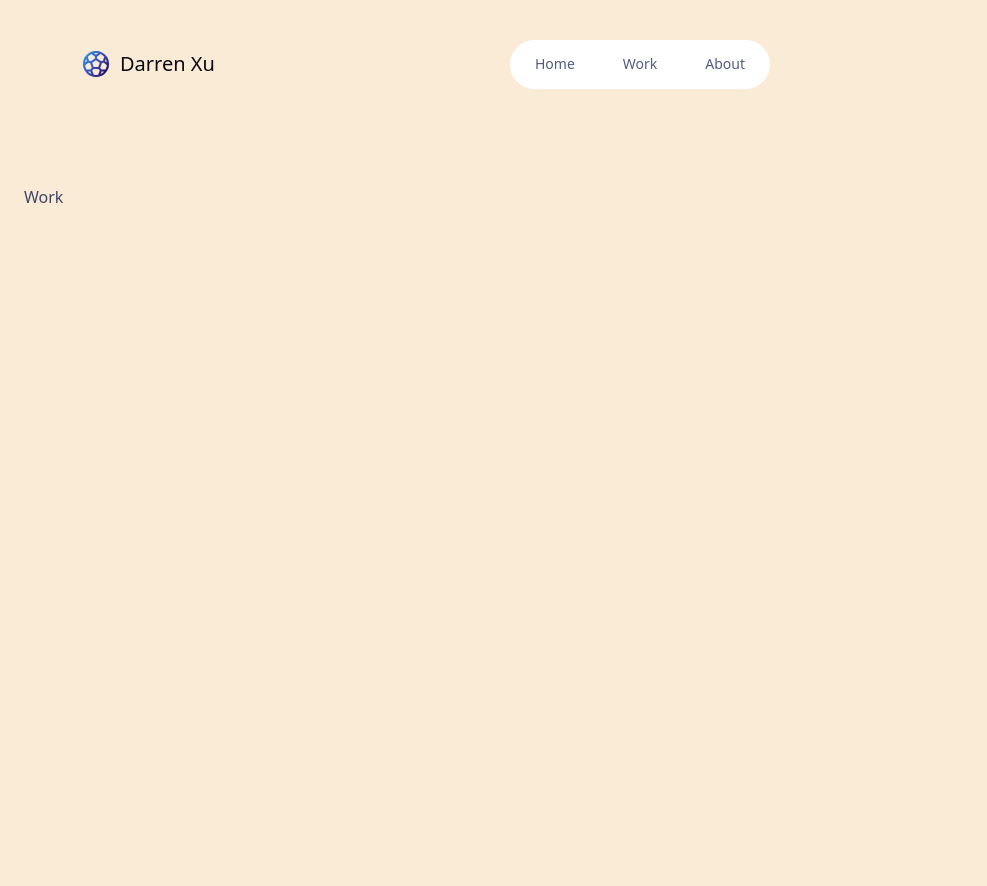
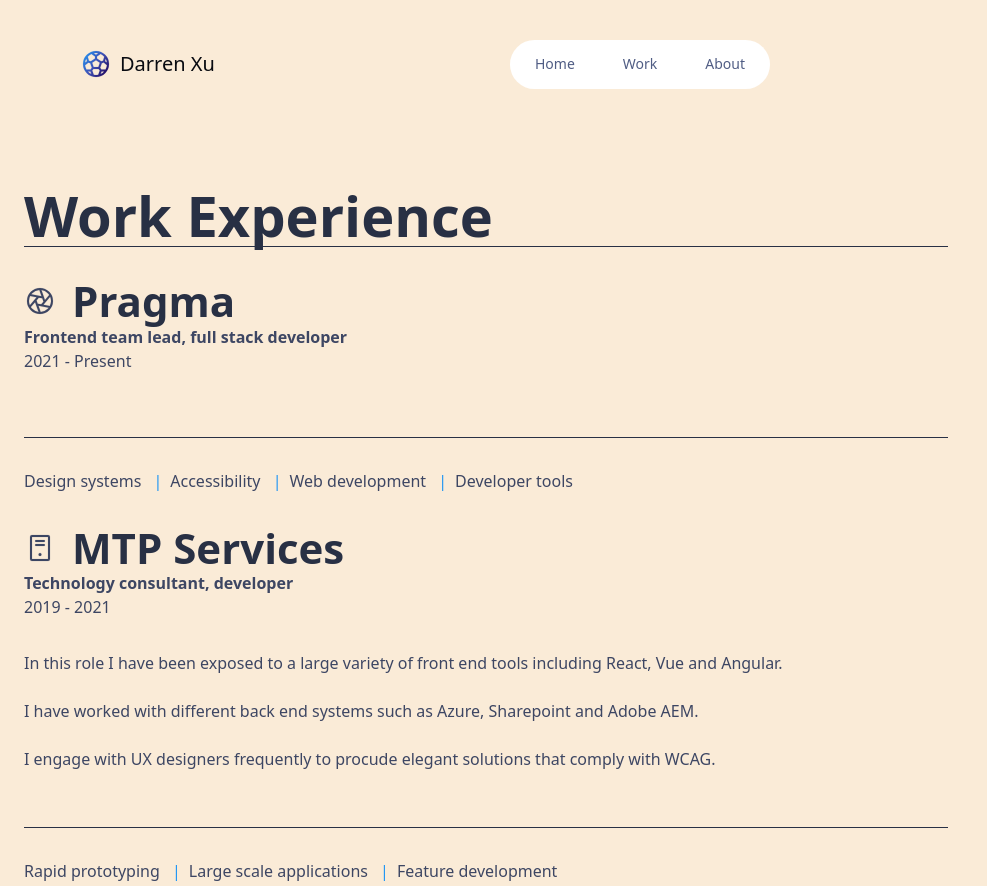
Before and after one commit to DarrenXu94/motion-portfolio, an Astro site: page /work in a window 1280 px wide. Shown: the top 886 px of the page, without its empty margins (0-987 px from the left). Before the commit the page ends 800 px from the top, so only its background shows below. Built offline with nearby package versions, Linux system fonts and the light colour scheme; Astro itself is replaced by a stand-in of ours.

Commit message:
work section

```diff
--- a/src/components/IconPaths.ts
+++ b/src/components/IconPaths.ts
@@ -11,6 +11,10 @@
  *    (or add `stroke="none"` on shapes with no `fill` or `stroke` specified).
  */
 export const iconPaths = {
+  aperture: `<path d="M201.54,54.46A104,104,0,0,0,54.46,201.54,104,104,0,0,0,201.54,54.46ZM190.23,65.78a88.18,88.18,0,0,1,11,13.48L167.55,119,139.63,40.78A87.34,87.34,0,0,1,190.23,65.78ZM155.59,133l-18.16,21.37-27.59-5L100.41,123l18.16-21.37,27.59,5ZM65.77,65.78a87.34,87.34,0,0,1,56.66-25.59l17.51,49L58.3,74.32A88,88,0,0,1,65.77,65.78ZM46.65,161.54a88.41,88.41,0,0,1,2.53-72.62l51.21,9.35Zm19.12,28.68a88.18,88.18,0,0,1-11-13.48L88.45,137l27.92,78.18A87.34,87.34,0,0,1,65.77,190.22Zm124.46,0a87.34,87.34,0,0,1-56.66,25.59l-17.51-49,81.64,14.91A88,88,0,0,1,190.23,190.22Zm-34.62-32.49,53.74-63.27a88.41,88.41,0,0,1-2.53,72.62Z"></path>`,
+  "greater-than": `<path d="M224,128a8,8,0,0,1-4.58,7.23l-152,72a8,8,0,1,1-6.85-14.46L197.31,128,60.58,63.23a8,8,0,1,1,6.85-14.46l152,72A8,8,0,0,1,224,128Z"></path>`,
+  shield: `<path d="M208,40H48A16,16,0,0,0,32,56v56c0,52.72,25.52,84.67,46.93,102.19,23.06,18.86,46,25.27,47,25.53a8,8,0,0,0,4.2,0c1-.26,23.91-6.67,47-25.53C198.48,196.67,224,164.72,224,112V56A16,16,0,0,0,208,40Zm0,72c0,37.07-13.66,67.16-40.6,89.42A129.3,129.3,0,0,1,128,223.62a128.25,128.25,0,0,1-38.92-21.81C61.82,179.51,48,149.3,48,112l0-56,160,0Z"></path>`,
+  "computer-tower": `<path d="M88,72a8,8,0,0,1,8-8h64a8,8,0,0,1,0,16H96A8,8,0,0,1,88,72Zm8,40h64a8,8,0,0,0,0-16H96a8,8,0,0,0,0,16ZM208,40V216a16,16,0,0,1-16,16H64a16,16,0,0,1-16-16V40A16,16,0,0,1,64,24H192A16,16,0,0,1,208,40Zm-16,0H64V216H192ZM128,168a12,12,0,1,0,12,12A12,12,0,0,0,128,168Z"></path>`,
   "soccer-ball": `<path d="M128,24A104,104,0,1,0,232,128,104.11,104.11,0,0,0,128,24Zm76.52,147.42H170.9l-9.26-12.76,12.63-36.78,15-4.89,26.24,20.13A87.38,87.38,0,0,1,204.52,171.42Zm-164-34.3L66.71,117l15,4.89,12.63,36.78L85.1,171.42H51.48A87.38,87.38,0,0,1,40.47,137.12Zm10-50.64,5.51,18.6L40.71,116.77A87.33,87.33,0,0,1,50.43,86.48ZM109,152,97.54,118.65,128,97.71l30.46,20.94L147,152Zm91.07-46.92,5.51-18.6a87.33,87.33,0,0,1,9.72,30.29Zm-6.2-35.38-9.51,32.08-15.07,4.89L136,83.79V68.21l29.09-20A88.58,88.58,0,0,1,193.86,69.7ZM146.07,41.87,128,54.29,109.93,41.87a88.24,88.24,0,0,1,36.14,0ZM90.91,48.21l29.09,20V83.79L86.72,106.67l-15.07-4.89L62.14,69.7A88.58,88.58,0,0,1,90.91,48.21ZM63.15,187.42H83.52l7.17,20.27A88.4,88.4,0,0,1,63.15,187.42ZM110,214.13,98.12,180.71,107.35,168h41.3l9.23,12.71-11.83,33.42a88,88,0,0,1-36.1,0Zm55.36-6.44,7.17-20.27h20.37A88.4,88.4,0,0,1,165.31,207.69Z"></path>`,
   "terminal-window": `<path fill="none" stroke-linecap="round" stroke-linejoin="round" stroke-width="16" d="m80 96 40 32-40 32m56 0h40"/><rect width="192" height="160" x="32" y="48" fill="none" stroke-linecap="round" stroke-linejoin="round" stroke-width="16.97" rx="8.5"/>`,
   trophy: `<path fill="none" stroke-linecap="round" stroke-linejoin="round" stroke-width="16" d="M56 56v55.1c0 39.7 31.8 72.6 71.5 72.9a72 72 0 0 0 72.5-72V56a8 8 0 0 0-8-8H64a8 8 0 0 0-8 8Zm40 168h64m-32-40v40"/><path fill="none" stroke-linecap="round" stroke-linejoin="round" stroke-width="16" d="M198.2 128h9.8a32 32 0 0 0 32-32V80a8 8 0 0 0-8-8h-32M58 128H47.9a32 32 0 0 1-32-32V80a8 8 0 0 1 8-8h32"/>`,
--- /dev/null
+++ b/src/components/work/pill.astro
@@ -0,0 +1,9 @@
+---
+interface Props {
+  name: string;
+}
+
+const { name } = Astro.props;
+---
+
+<span class="tag">{name}</span>
--- a/src/pages/about.astro
+++ b/src/pages/about.astro
@@ -27,24 +27,23 @@ const skills = [
     <section>
       <h2 class="section-title">Education</h2>
       <div class="content">
-        <span class="education-date">2013 - 2016</span>
-        <h4>Bachelor of Software Engineering (Honours)</h4>
+        <b>Australian National University</b>
+        <p class="education-date">
+          <small> 2013 - 2016 </small>
+        </p>
         <p>
-          <i>
-            The Bachelor of Software Engineering (Honours) is a four-year
-            program accredited by Engineers Australia and the Australian
-            Computer Society. Graduates will obtain skills and capabilities for
-            professional software engineering practice, innovation and research.
-            We adopt a systems approach to software engineering that not only
-            covers the technical aspects of professional practice, innovation
-            and research, but also the complex socio-technical context in which
-            these activities occur. This includes approaches to dealing with
-            uncertainty and risk, design, modern management practices, ethics
-            and communication. <a
-              href="https://programsandcourses.anu.edu.au/2020/program/ASENG"
-              >See more</a
-            >
-          </i>
+          <b>Bachelor of Software Engineering (Honours)</b>
+          <p>
+            <i>
+              Software Engineering is about building effective software systems
+              that address complex problems in a broad range of domains
+              including transport, communications, finance, medicine, science,
+              entertainment and the arts. <a
+                href="https://programsandcourses.anu.edu.au/2020/program/ASENG"
+                >See more</a
+              >
+            </i>
+          </p>
         </p>
       </div>
     </section>
@@ -67,23 +66,14 @@ const skills = [
 </BaseLayout>
 
 <style>
-  .tag {
-    display: inline;
-    white-space: nowrap;
-  }
-
-  .inline:not(:last-child) .tag::after {
-    content: " | ";
-    word-spacing: 1em;
-  }
-
-  .inline {
-    display: inline;
-  }
   .about {
     display: flex;
     flex-direction: column;
     gap: 3.5rem;
+  }
+
+  .inline:not(:last-child) .tag::after {
+    word-spacing: 1em;
   }
 
   img {
--- a/src/pages/work.astro
+++ b/src/pages/work.astro
@@ -1,7 +1,161 @@
 ---
 import BaseLayout from "../layouts/BaseLayout.astro";
+import Icon from "../components/icon.astro";
+import type { iconPaths } from "../components/IconPaths";
+
+import Pill from "../components/work/pill.astro";
+
+interface Job {
+  company: string;
+  role: string;
+  date: string;
+  description: string;
+  skills: string[];
+  icon: keyof typeof iconPaths;
+}
+
+const jobs = [
+  {
+    company: "Pragma",
+    role: "Frontend team lead, full stack developer",
+    date: "2021 - Present",
+    description: "",
+    skills: [
+      "Design systems",
+      "Accessibility",
+      "Web development",
+      "Developer tools",
+    ],
+    icon: "aperture",
+  },
+  {
+    company: "MTP Services",
+    role: "Technology consultant, developer",
+    date: "2019 - 2021",
+    description: `
+In this role I have been exposed to a large variety of front end tools including React, Vue and Angular.<br/><br/>
+
+I have worked with different back end systems such as Azure, Sharepoint and Adobe AEM.<br/><br/>
+
+I engage with UX designers frequently to procude elegant solutions that comply with WCAG.<br/><br/>
+    `,
+    skills: [
+      "Rapid prototyping",
+      "Large scale applications",
+      "Feature development",
+    ],
+    icon: "computer-tower",
+  },
+  {
+    company: "Accenture",
+    role: "Digital technology specialist",
+    date: "2018 - 2019",
+    description: `
+In this role I worked closely with business analysts to provide technical consultancy for digitial solutions such as system architecture designs, security solutions and performance enhancements. <br/><br/>
+
+I developed front-end and back-end applications using NodeJs and upgraded workflow processes using Docker and Bash.
+    `,
+    skills: ["Data flow", "Data visualisation", "Data analysis"],
+    icon: "greater-than",
+  },
+  {
+    company: "Department of Defence",
+    role: "Software Engineer graduate",
+    date: "2016 - 2018",
+    description: `
+I developed knowledge of the defense and public service ecosystems through various rotations in different teams which helped in understanding the challenges of the growing cyber security threat. <br/><br/>
+
+I ran multiple projects with a large variety of tools, including React, ExpressJS, Flask, ELK Stack, MongoDB and Apache Nifi. <br/><br/>
+
+I provided support and technical solutions to critical operations.
+    `,
+    skills: [
+      "Ops support",
+      "Scripting",
+      "Android development",
+      "Full stack development",
+    ],
+    icon: "shield",
+  },
+] as Job[];
 ---
 
 <BaseLayout>
-  <main class="wrapper">Work</main>
+  <main class="wrapper">
+    <section class="work">
+      <h2 class="section-title">Work Experience</h2>
+      <div class="content">
+        <ul>
+          {
+            jobs.map((job) => (
+              <li>
+                <div class="job">
+                  <div class="job-details">
+                    <div class="heading-row">
+                      <div class="job-icon">
+                        <Icon icon={job.icon} size={"2rem"} />
+                      </div>
+                      <h3>{job.company}</h3>
+                    </div>
+                    <b>{job.role}</b>
+                    <p>{job.date}</p>
+                    <p class="description" set:html={job.description} />
+
+                    <ul class="skills-list">
+                      {job.skills.map((skill) => (
+                        <li class="inline">
+                          <Pill name={skill} />
+                        </li>
+                      ))}
+                    </ul>
+                  </div>
+                </div>
+              </li>
+            ))
+          }
+        </ul>
+      </div>
+    </section>
+  </main>
 </BaseLayout>
+
+<style>
+  .work .content ul {
+    list-style: none;
+    padding: 0;
+    padding-top: 2rem;
+    position: relative;
+  }
+
+  .work .content ul:before {
+    content: "";
+    position: absolute;
+    width: 75%;
+    height: 1px;
+    background: var(--gray-100);
+    top: 0;
+    left: 0;
+  }
+
+  .job {
+    margin-bottom: 2rem;
+  }
+
+  .job-details .heading-row {
+    display: flex;
+    align-items: center;
+    gap: 1rem;
+  }
+
+  .skills-list {
+    display: flex;
+    gap: 0.5rem;
+    flex-wrap: wrap;
+    padding: 0;
+  }
+
+  .description {
+    padding-bottom: 2rem;
+    padding-top: 2rem;
+  }
+</style>
--- a/src/styles/global.css
+++ b/src/styles/global.css
@@ -262,3 +262,18 @@ h5 {
 	opacity: 0;
 	transform: translateY(100px);
 }
+
+.tag {
+	display: inline;
+	white-space: nowrap;
+}
+
+.inline:not(:last-child) .tag::after {
+	content: " | ";
+	word-spacing: 0.5em;
+	color: var(--accent-light);
+}
+
+.inline {
+	display: inline;
+}
```
